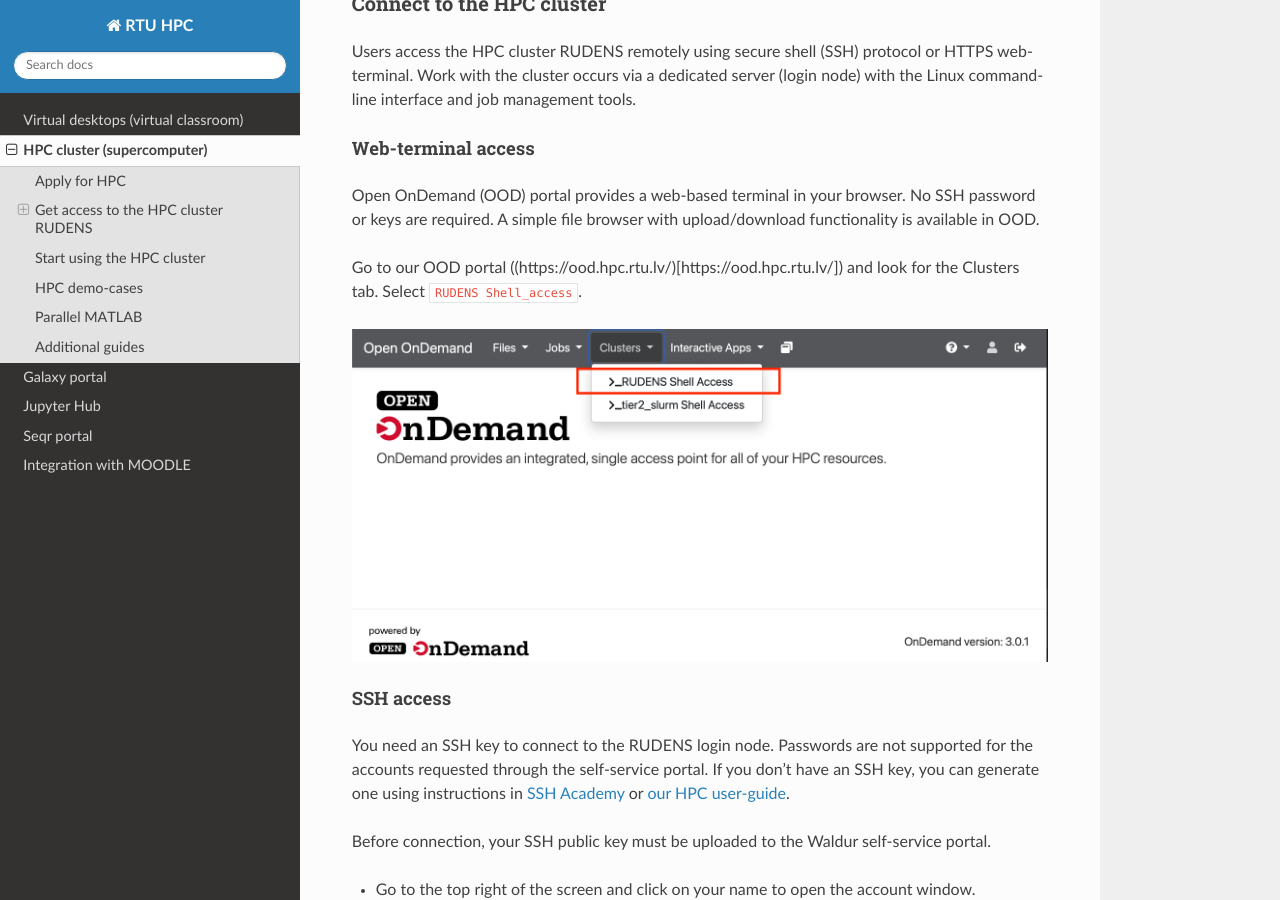
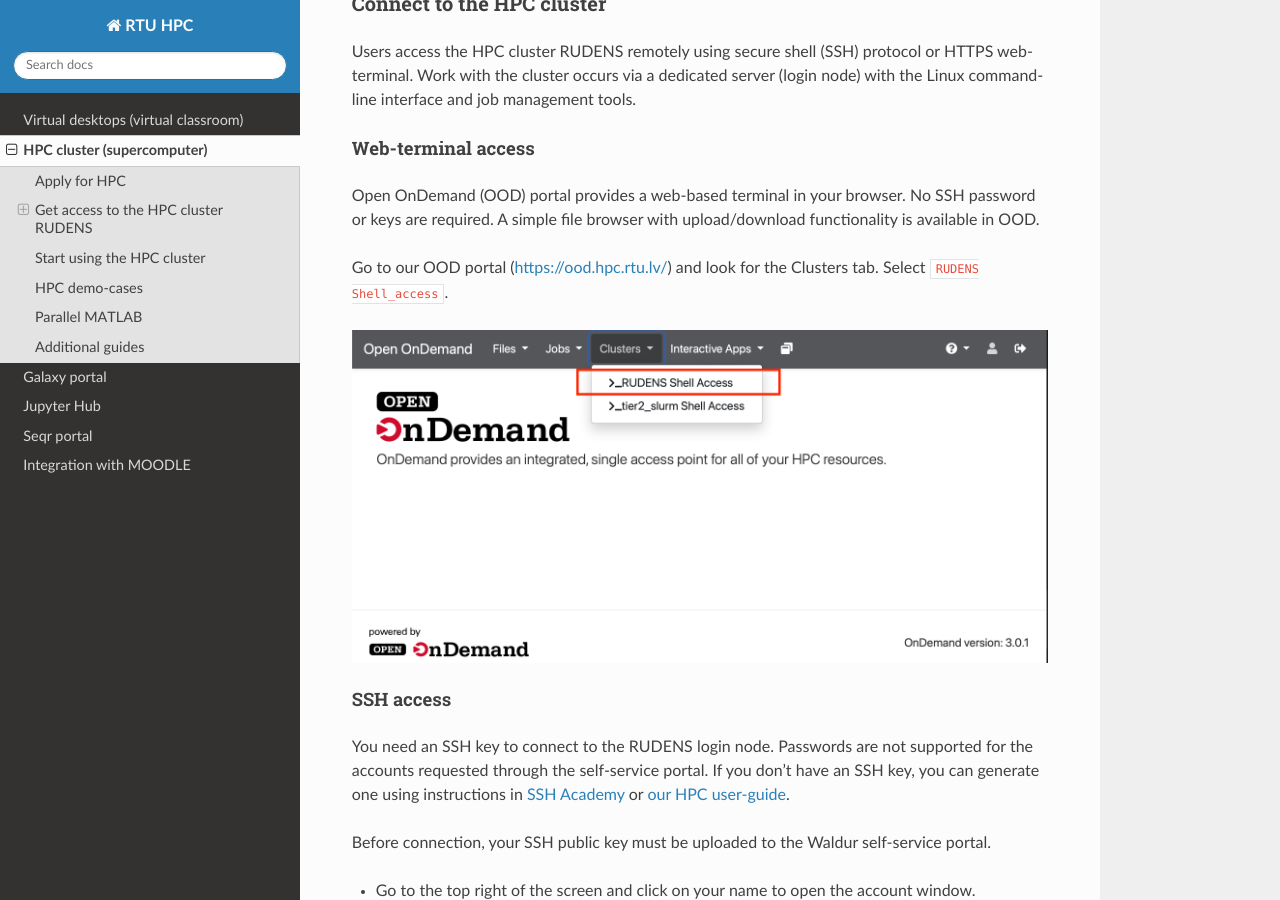
Before and after one commit to rtuhpc/hpc-platform, a Sphinx documentation site: the page built from doc/hpc.md, in a window 1280 px wide and 900 px high, scrolled down 9794 px. Built offline with Sphinx 7.4.7 and the Read the Docs theme 3.1.0, drawn with Linux system fonts in a browser that asks for light colours.

Commit message:
Update hpc.md

```diff
--- a/doc/hpc.md
+++ b/doc/hpc.md
@@ -50,7 +50,7 @@
 #### Web-terminal access
 Open OnDemand (OOD) portal provides a web-based terminal in your browser. No SSH password or keys are required. A simple file browser with upload/download functionality is available in OOD.
 
-Go to our OOD portal ((https://ood.hpc.rtu.lv/)[https://ood.hpc.rtu.lv/]) and look for the Clusters tab. Select `RUDENS Shell_access`.
+Go to our OOD portal ([https://ood.hpc.rtu.lv/](https://ood.hpc.rtu.lv/)) and look for the Clusters tab. Select `RUDENS Shell_access`.
 
 ![OOD](images/web-terminal.png)
 
```
